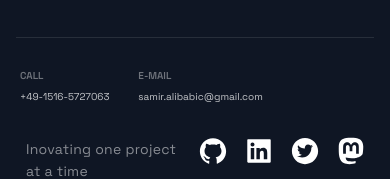
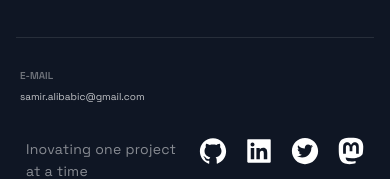
Before and after one commit to samiralibabic/portfolio, a Next.js app: page / in a window 390 px wide. Shown: the part 3973-4152 px from the top of the page. Built offline with nearby package versions, Linux system fonts and the light colour scheme.

Commit message:
feat: removed phone number

```diff
--- a/src/components/Footer/Footer.js
+++ b/src/components/Footer/Footer.js
@@ -11,10 +11,6 @@ const Footer = () => {
     <FooterWrapper>
 
       <LinkList id='contact'>
-        <LinkColumn>
-          <LinkTitle>Call</LinkTitle>
-          <LinkItem href='tel:+49-1516-5727063'>+49-1516-5727063</LinkItem>
-        </LinkColumn>
         <LinkColumn>
           <LinkTitle>E-Mail</LinkTitle>
           <LinkItem href='mailto:samir.alibabic@gmail.com'>samir.alibabic@gmail.com</LinkItem>
```
